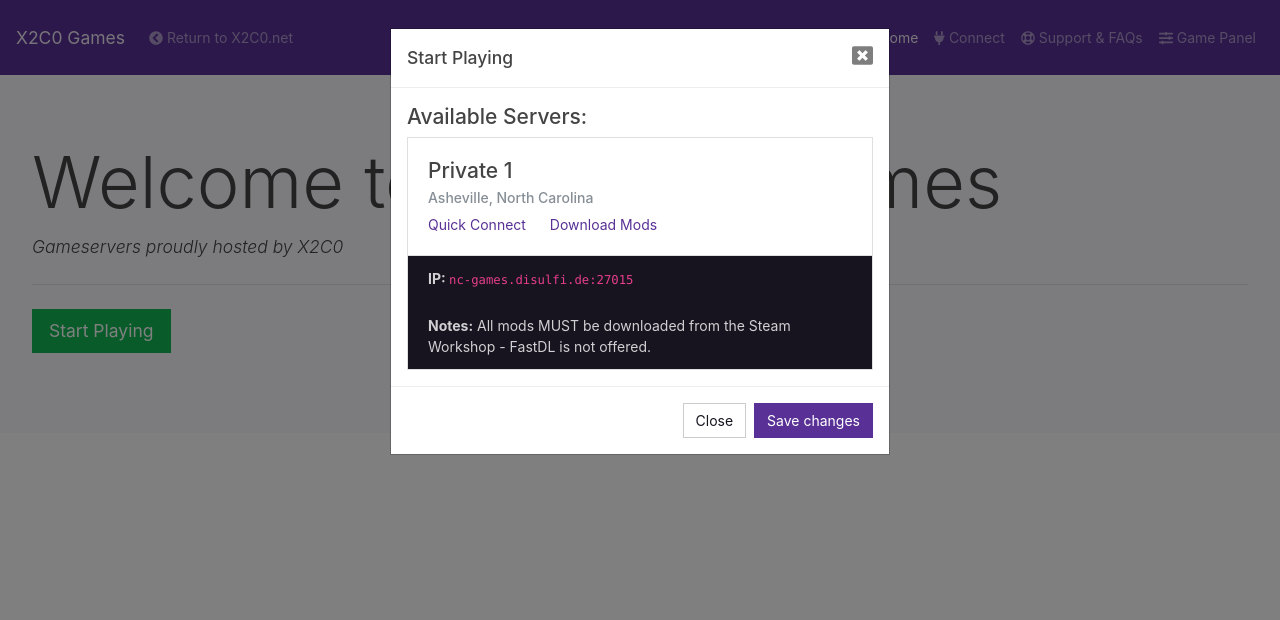
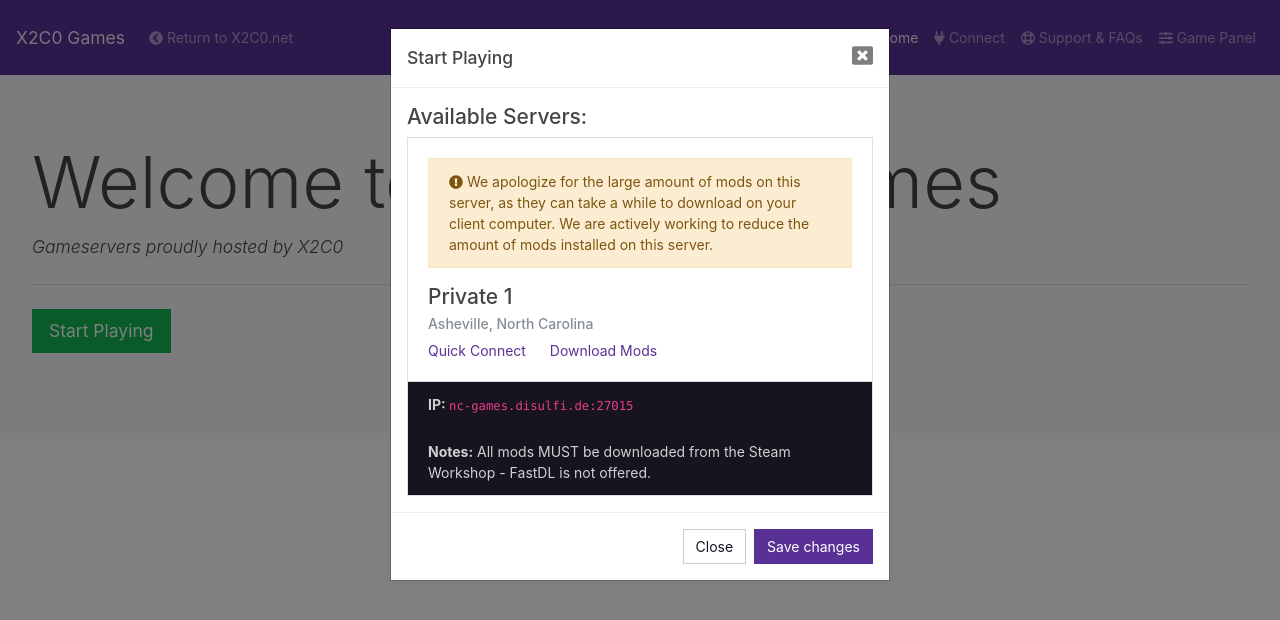
Before and after one commit to unixfy/games.unixfy.me, a plain HTML site: page index.html in a window 1280 px wide. Both pictures are taken after a click on the link "Connect". Drawn offline with nearby package versions, Linux system fonts and the light colour scheme.

Commit message:
Add apology box to top of Private 1 server
The Private 1 server has over 140/2GB of mods.

```diff
--- a/index.html
+++ b/index.html
@@ -79,6 +79,9 @@
           <h4>Available Servers:</h4>
           <div class="card">
             <div class="card-body">
+              <div class="alert alert-warning" role="alert">
+                  <i class="fas fa-exclamation-circle"></i> We apologize for the large amount of mods on this server, as they can take a while to download on your client computer. We are actively working to reduce the amount of mods installed on this server.
+              </div>
               <h4 class="card-title">Private 1</h4>
               <h6 class="card-subtitle mb-2 text-muted">Asheville, North Carolina</h6>
               <a href="steam://connect/nc-games.disulfi.de:27015" class="card-link">Quick Connect</a>
```
